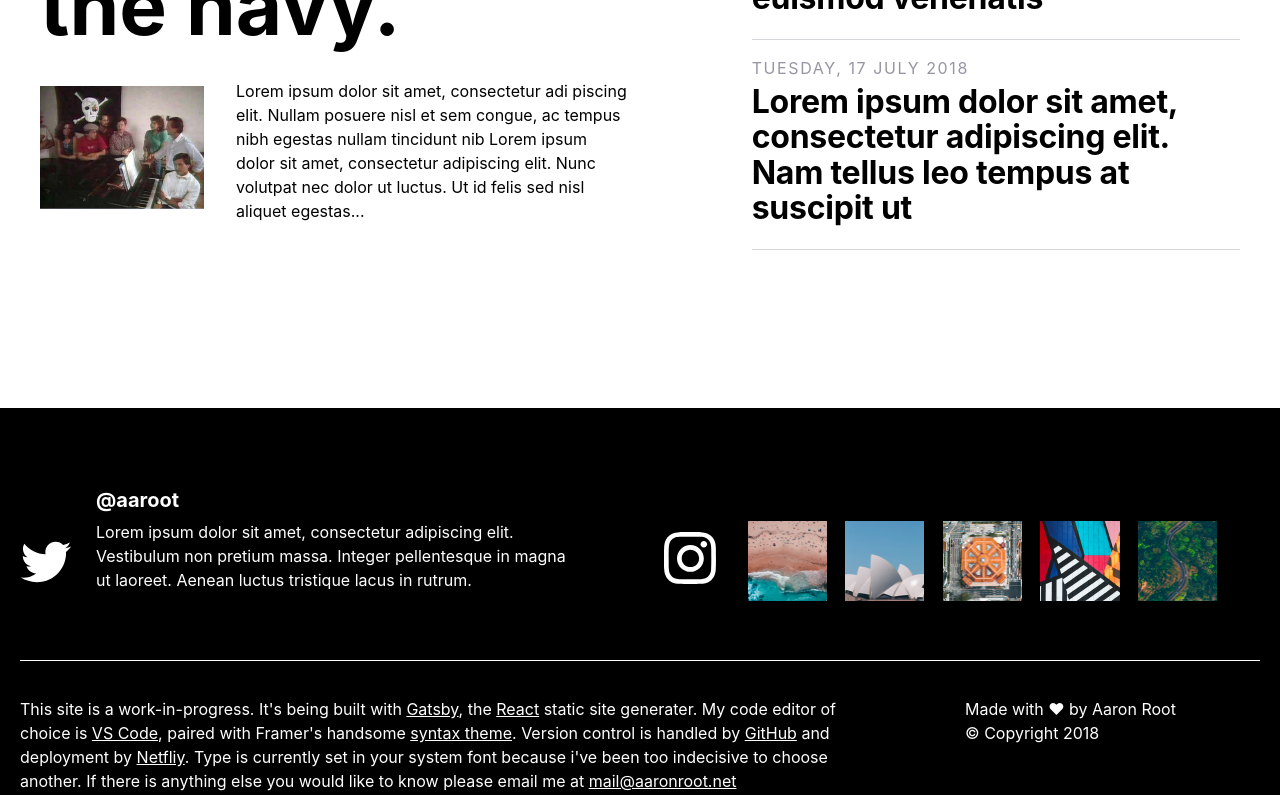
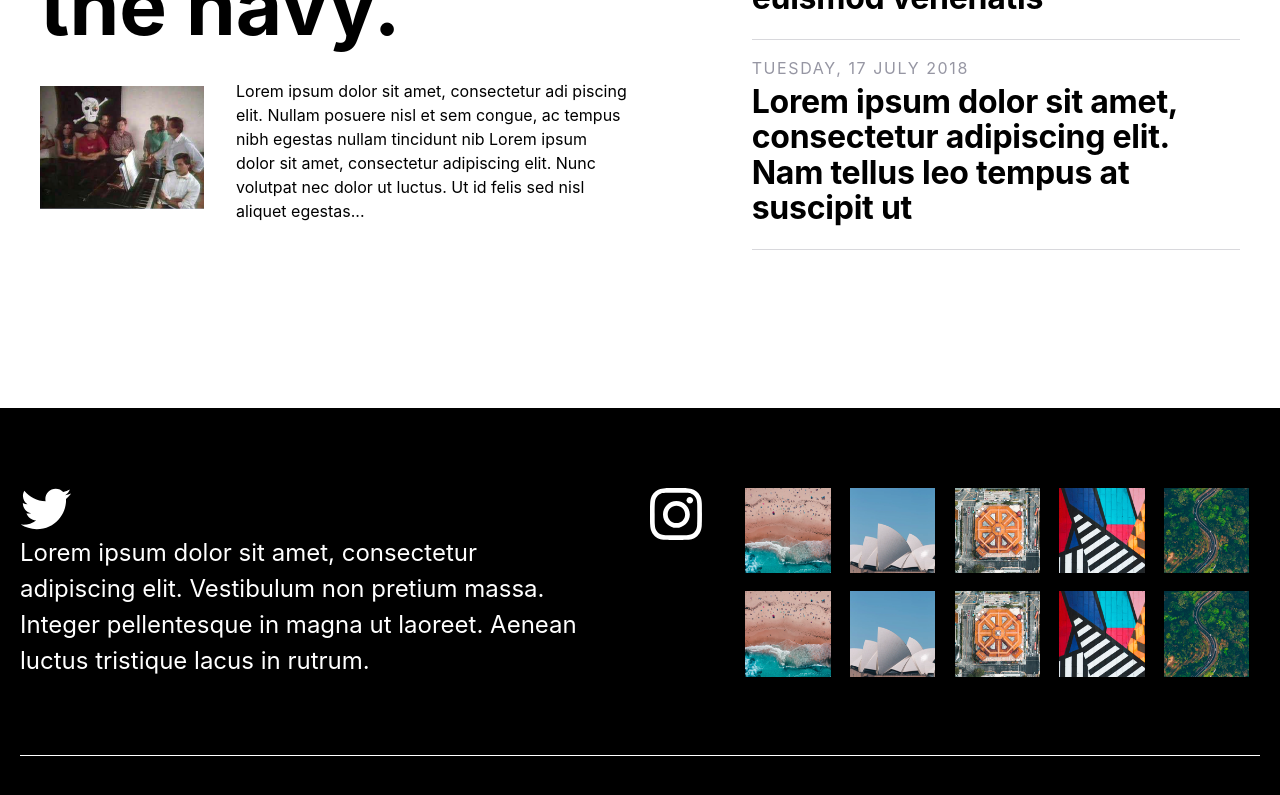
Before and after one commit to gitadr/gatsbyPortfolio, a Gatsby app: page / in a window 1280 px wide. Shown: the part 2000-2795 px from the top of the page. Built offline with nearby package versions, Linux system fonts and the light colour scheme.

Commit message:
Changes to footer and first case study

```diff
--- a/src/components/footer.js
+++ b/src/components/footer.js
@@ -13,8 +13,7 @@ export default () => (
           />
         </a>
         <div className={styles.tweet}>
-          <h4>@aaroot</h4>
-          <p>
+          <p className="intro">
             Lorem ipsum dolor sit amet, consectetur adipiscing elit. Vestibulum
             non pretium massa. Integer pellentesque in magna ut laoreet. Aenean
             luctus tristique lacus in rutrum.
@@ -22,15 +21,46 @@ export default () => (
         </div>
       </div>
       <div className={styles.footerInstagram}>
+        <img
+          className={styles.instagramLogo}
+          src={require("../images/icons/instagramLogo.svg")}
+          alt="instagram"
+        />
         <ul>
           <li>
-            <a href="https://www.instagram.com/aaroot88/">
-              <img
-                className={styles.instagramLogo}
-                src={require("../images/icons/instagramLogo.svg")}
-                alt="instagram"
-              />
-            </a>
+            <img
+              className={styles.footerImage}
+              src={require("../images/image1.png")}
+              alt="image1"
+            />
+          </li>
+          <li>
+            <img
+              className={styles.footerImage}
+              src={require("../images/image2.png")}
+              alt="image2"
+            />
+          </li>
+          <li>
+            <img
+              className={styles.footerImage}
+              src={require("../images/image3.png")}
+              alt="image3"
+            />
+          </li>
+          <li>
+            <img
+              className={styles.footerImage}
+              src={require("../images/image4.png")}
+              alt="image4"
+            />
+          </li>
+          <li>
+            <img
+              className={styles.footerImage}
+              src={require("../images/image5.png")}
+              alt="image5"
+            />
           </li>
           <li>
             <img
@@ -72,12 +102,11 @@ export default () => (
       <div className={styles.footerKeyline} />
       <div className={styles.footerColophon}>
         <p>
-          This site is a work-in-progress. It's being built with{" "}
+          This portfolio is a work-in-progress. Built using{" "}
           <a href="https://www.gatsbyjs.org/">Gatsby</a>, the{" "}
-          <a href="https://reactjs.org/">React</a> static site generater. My
-          code editor of choice is{" "}
-          <a href="https://code.visualstudio.com/">VS Code</a>, paired with
-          Framer's handsome{" "}
+          <a href="https://reactjs.org/">React</a> static site generater. Coded
+          using <a href="https://code.visualstudio.com/">VS Code</a>, paired
+          with Framer's handsome{" "}
           <a href="https://framer.com/free-syntax-theme/">syntax theme</a>.
           Version control is handled by{" "}
           <a href="http://www.github.com/gitadr">GitHub</a> and deployment by{" "}
--- a/src/components/footer.module.css
+++ b/src/components/footer.module.css
@@ -14,7 +14,6 @@
 footer {
   background-color: #000;
   color: #fff;
-  padding-top: 80px;
 }
 
 footer a {
@@ -29,9 +28,11 @@ footer .container {
 .footerTwitter {
   grid-column: 1 / -1;
   display: flex;
-  align-items: center;
+  flex-direction: row;
+  flex-wrap: wrap;
   list-style: none;
   border-bottom: 1px solid #fff;
+  margin: 80px 0 32px 0;
 }
 
 .footerTwitter p {
@@ -40,31 +41,44 @@ footer .container {
 }
 
 .tweet {
-  margin: 0 0 32px 0;
+  margin: 0;
+}
+
+.tweet p.intro {
+  line-height: 28px;
 }
 
 .footerInstagram {
-  display: grid;
   grid-column: 1 / -1;
-  align-items: center;
+  display: flex;
+  flex-direction: row;
+  flex-wrap: wrap;
+  margin: 80px 0 32px 0;
+}
+
+img.instagramLogo {
+  align-self: flex-start;
 }
 
 .footerInstagram ul {
+  flex: 1;
   display: flex;
-  align-items: center;
   list-style: none;
   padding: 0;
-  align-items: center;
+  margin: 0 0 0 24px;
   flex-direction: row;
   flex-wrap: wrap;
+  align-content: flex-start;
 }
 
 .footerInstagram li {
-  display: flex;
   justify-content: center;
   align-items: center;
-  margin: 0 3% 1% 0;
-  flex-basis: 30%;
+  margin: 0 0 2.4% 3.6%;
+  flex-basis: 29%;
+}
+.footerInstagram li:last-child {
+  display: none;
 }
 
 .footerInstagram li img {
@@ -73,17 +87,7 @@ footer .container {
 
 img.twitterLogo {
   display: none;
-}
-
-img.instagramLogo {
-  width: 52px;
-  display: inline-flex;
-  align-self: center;
-}
-
-.footerImage {
-  grid-column: 1;
-  align-items: center;
+  margin-top: 8px;
 }
 
 .footerColophon {
@@ -116,23 +120,21 @@ img.instagramLogo {
   .footerCopyright {
     grid-column: 10 / 13;
   }
-  .tweet {
-    margin-left: 48px;
-  }
   .footerInstagram li {
-    margin-right: 3%;
-    flex-basis: 13%;
+    flex-basis: 16%;
   }
   .footerTwitter {
     border: none;
   }
-  .tweet {
-    margin-left: 24px;
-  }
   img.twitterLogo {
     display: inline-block;
+    margin-top: 8px;
   }
   .footerTwitter p {
-    padding-right: 48px;
+    padding: 0 48px 0 0;
+    line-height: 28px;
+  }
+  .footerInstagram li:last-child {
+    display: block;
   }
 }
--- a/src/components/header.module.css
+++ b/src/components/header.module.css
@@ -11,7 +11,6 @@
 
 header {
   background-color: #fff;
-  border-top: 8px solid #000;
 }
 
 .content {
--- a/src/styles/global.css
+++ b/src/styles/global.css
@@ -20,6 +20,7 @@ body {
   padding: 0px;
   margin: 0px;
   color: #000;
+  border-top: 8px solid #000;
 }
 
 ::selection {
@@ -126,7 +127,6 @@ p.articleDate {
   p.intro {
     font-size: 24px;
     margin: 0 0 24px 0;
-    padding-right: 64px;
   }
   p.articleDate {
     font-size: 16px;
```
Also changed, not shown: src/pages/caseStudy.module.css (added, +71 -0 lines), src/pages/caseStudy_one.js (+108 -2 lines), src/images/avatar.jpg (added), src/images/workPlaceholder.jpg (added).
